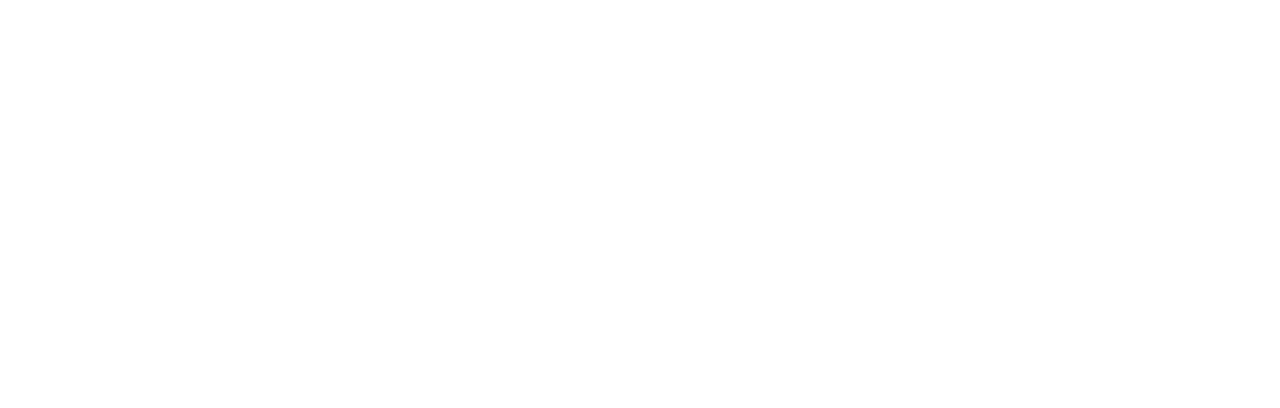
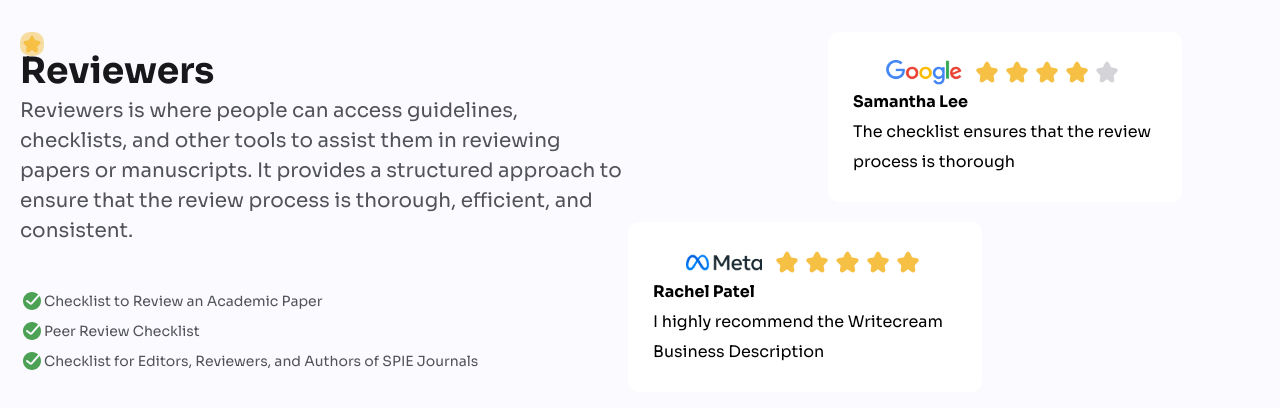
Before and after one commit to Jame-boy/devchallengesTestimonialPage, a plain HTML site: page index.html in a window 1280 px wide. Drawn offline with Linux system fonts and the light colour scheme.

Commit message:
Almost done

```diff
--- a/index.html
+++ b/index.html
@@ -1,12 +1,84 @@
 <!-- https://devchallenges.io/editor/solution/7242 -->
 <!DOCTYPE html>
 <html lang="en">
-<head>
-    <meta charset="UTF-8">
-    <meta name="viewport" content="width=device-width, initial-scale=1.0">
+  <head>
+    <meta charset="UTF-8" />
+    <meta name="viewport" content="width=device-width, initial-scale=1.0" />
     <title>devchallenges Testimonial Page</title>
-</head>
-<body>
+    <link rel="stylesheet" href="./styles/styles.css"/>
+  </head>
+  <body>
+    <header class="banner-section">
+      <div class="section-lft">
+        <div class="icon">
+            <img src="./images/Star_fill.svg" alt="">
+        </div>
 
-</body>
+          <div class="heading-section">
+            <h1>Reviewers</h1>
+            <p>
+              Reviewers is where people can access guidelines, checklists, and other
+              tools to assist them in reviewing papers or manuscripts. It provides a
+              structured approach to ensure that the review process is thorough,
+              efficient, and consistent.
+            </p>
+          </div>
+
+          <div class="list-items">
+            <ul class="list">
+              <li>
+                <img src="./images/Done_ring_round_fill.svg" alt="" />
+                <p>Checklist to Review an Academic Paper</p>
+              </li>
+              <li>
+                <img src="./images/Done_ring_round_fill.svg" alt="" />
+                <p>Peer Review Checklist</p>
+              </li>
+              <li>
+                <img src="./images/Done_ring_round_fill.svg" alt="" />
+                <p>
+                  Checklist for Editors, Reviewers, and Authors of SPIE Journals
+                </p>
+              </li>
+            </ul>
+          </div>
+      </div>
+
+      <div class="section-rgt">
+        <div class="card card-google">
+            <div class="image-container">
+            <div class="google-img">
+                <img src="./images/google-testimonial.png" alt="">
+            </div>
+            <div id="star">
+            <img src="./images/Star_fill.svg" alt="">
+            <img src="./images/Star_fill.svg" alt="">
+            <img src="./images/Star_fill.svg" alt="">
+            <img src="./images/Star_fill.svg" alt="">
+            <img src="images/Star_fill_gray.svg" alt="">
+            </div>
+            </div>
+            <h4>Samantha Lee</h4>
+            <p>The checklist ensures that the review process is thorough</p>
+        </div>
+
+        <div class="card card-meta">
+            <div class="image-container">
+            <div class="google-img">
+                <img src="./images/meta-testimonial.png" alt="">
+            </div>
+            <div id="star">
+                <img src="./images/Star_fill.svg" alt="">
+                <img src="./images/Star_fill.svg" alt="">
+                <img src="./images/Star_fill.svg" alt="">
+                <img src="./images/Star_fill.svg" alt="">
+                <img src="images/Star_fill.svg" alt="">
+            </div>
+            </div>
+            <h4>Rachel Patel</h4>
+            <p>I highly recommend the Writecream Business Description</p>
+        </div>
+    </div>
+    </header>
+  </body>
 </html>
--- /dev/null
+++ b/styles/styles.css
@@ -0,0 +1,101 @@
+@import url('https://fonts.googleapis.com/css2?family=Sora:wght@200;300;400;500;700&display=swap');
+
+*{
+    margin: 0px;
+    padding: 0px;
+    max-width: 1280px;
+    line-height: 30px;
+    font-family: 'Sora', sans-serif;
+    background-color: #FAFAFF;
+    /* background-color: #52525A; */
+}
+
+:root{
+    --primary-color: #18181B;
+    --secondary-color: #52525A;
+    --card-background: #FFFFFF;
+}
+
+.banner-section{
+    width: 95%;
+    display: flex;
+    margin: 32px 20px;
+}
+
+/* section-lft start */
+.section-lft .icon img{
+    background-color: #F5C044;
+    display: block;
+    background-color: rgba(245, 192, 68, .5);
+    border-radius: 10px;
+}
+
+/* heading section start */
+.banner-section .section-lft{
+    width: 50%;
+}
+.section-lft .heading-section h1{
+    font-size: 2.25rem;
+    color: var(--primary-color);
+    margin-bottom: 10px;
+}
+.section-lft .heading-section p{
+    font-size: 1.25rem;
+    color: var(--secondary-color);
+    margin-bottom: 40px;
+}
+/* heading section end */
+/* list-items start */
+.section-lft .list-items .list li{
+    font-size: 0.875rem;
+    display: flex;
+    color: var(--secondary-color);
+}
+/* list-items end */
+/* section-lft end */
+
+/* section-right start */
+/* common styles stared */
+.section-rgt{
+    /* border: 2px solid blue; */
+    width: 50%;
+}
+.banner-section .section-rgt .card{
+    /* background-color: var(--card-background); */
+    width: 50%;
+    padding: 25px;
+    border-radius: 10px;
+    /* border: 2px solid red; */
+}
+.banner-section .section-rgt *{
+    background-color: var(--card-background);
+}
+.section-rgt .card .image-container{
+    display: flex;
+    /* border: 2px solid tomato; */
+    gap: 10px;
+    /* flex-wrap: wrap; */
+    justify-content: center;
+}
+.section-rgt .card .image-container .google-img{
+    width: 25%;
+}
+.section-rgt .card .image-container .google-img img{
+    width: 100%;
+    /* border: 2px solid blue; */
+    vertical-align: middle;
+}
+#star{
+    display: flex;
+    width: 50%;
+}
+.section-rgt p{
+    font-size: 1rem;
+}
+/* common styles end */
+
+.section-rgt .card-google{
+    margin-left: 200px;
+    margin-bottom: 20px;
+}
+/* section-right end */
```
